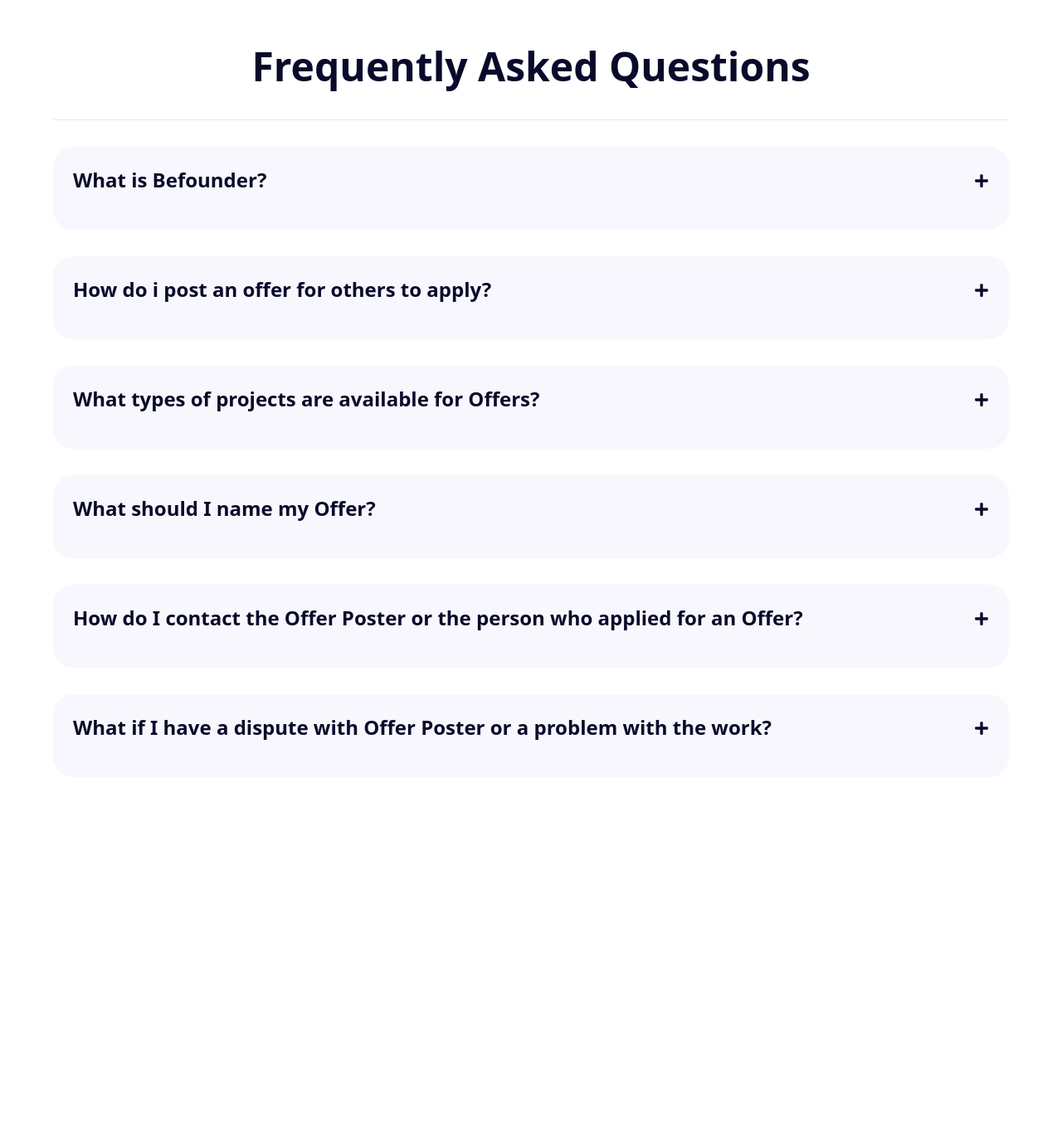
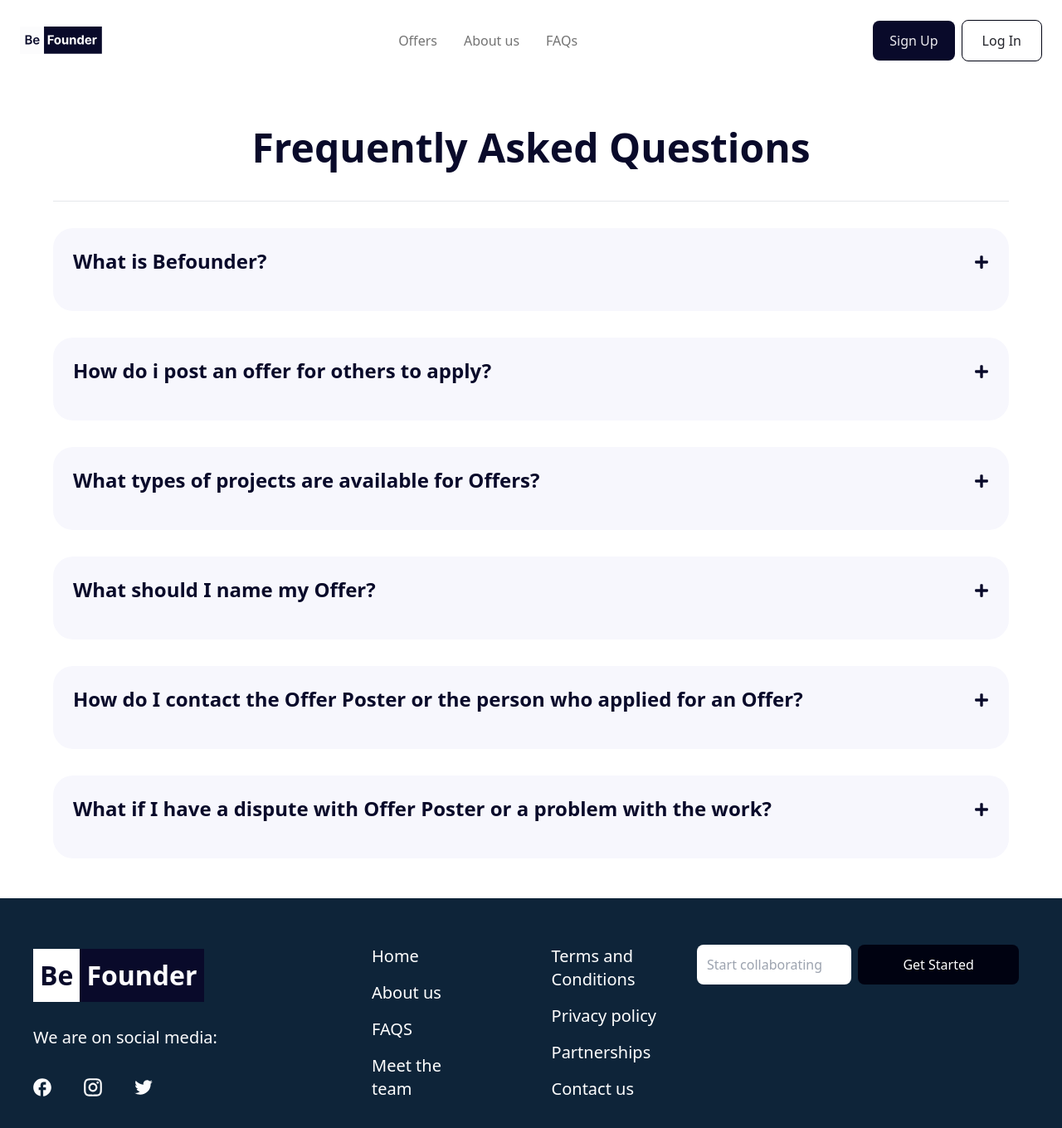
Before and after one commit to Beefounder/Befounder, a React (Create React App) app: page /FAQs in a window 1280 px wide. Shown: the top 1360 px of the page at 83% size. Before the commit the page ends 985 px from the top, so only its background shows below. Built offline with nearby package versions, Linux system fonts and the light colour scheme.

Commit message:
add header and footer to FAQ page

```diff
--- a/src/pages/FAQs/FAQs.tsx
+++ b/src/pages/FAQs/FAQs.tsx
@@ -1,6 +1,8 @@
 import { useState } from "react";
 import { FaPlus } from "react-icons/fa";
 import { FaMinus } from "react-icons/fa";
+import { Header } from "../../components/layout/Header";
+import { Footer } from "../../components/layout/Footer";
 
 interface FaqItem {
   question: string;
@@ -49,6 +51,8 @@
     setActiveIndex(activeIndex === index ? null : index);
   };
   return (
+    <>
+      <Header />
       <main className="md:px-16 px-4 mb-12">
         <h1 className="text-[#090A2A] font-semibold text-3xl md:text-5xl mt-14 mb-10 text-center">
           Frequently Asked Questions
@@ -91,6 +95,8 @@
           ))}
         </div>
       </main>
+      <Footer />
+    </>
   );
 };
 
```
Lines whose indentation alone changed are shown as unchanged.
